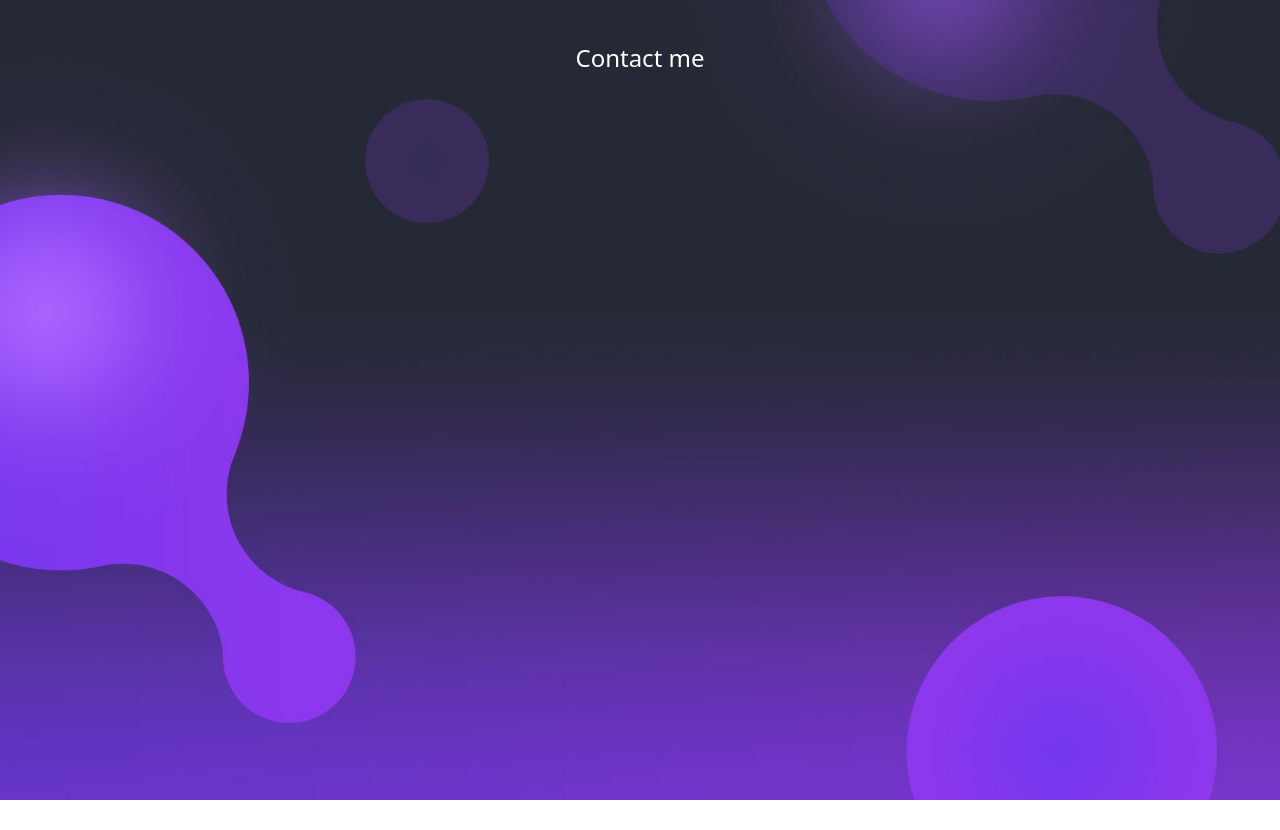
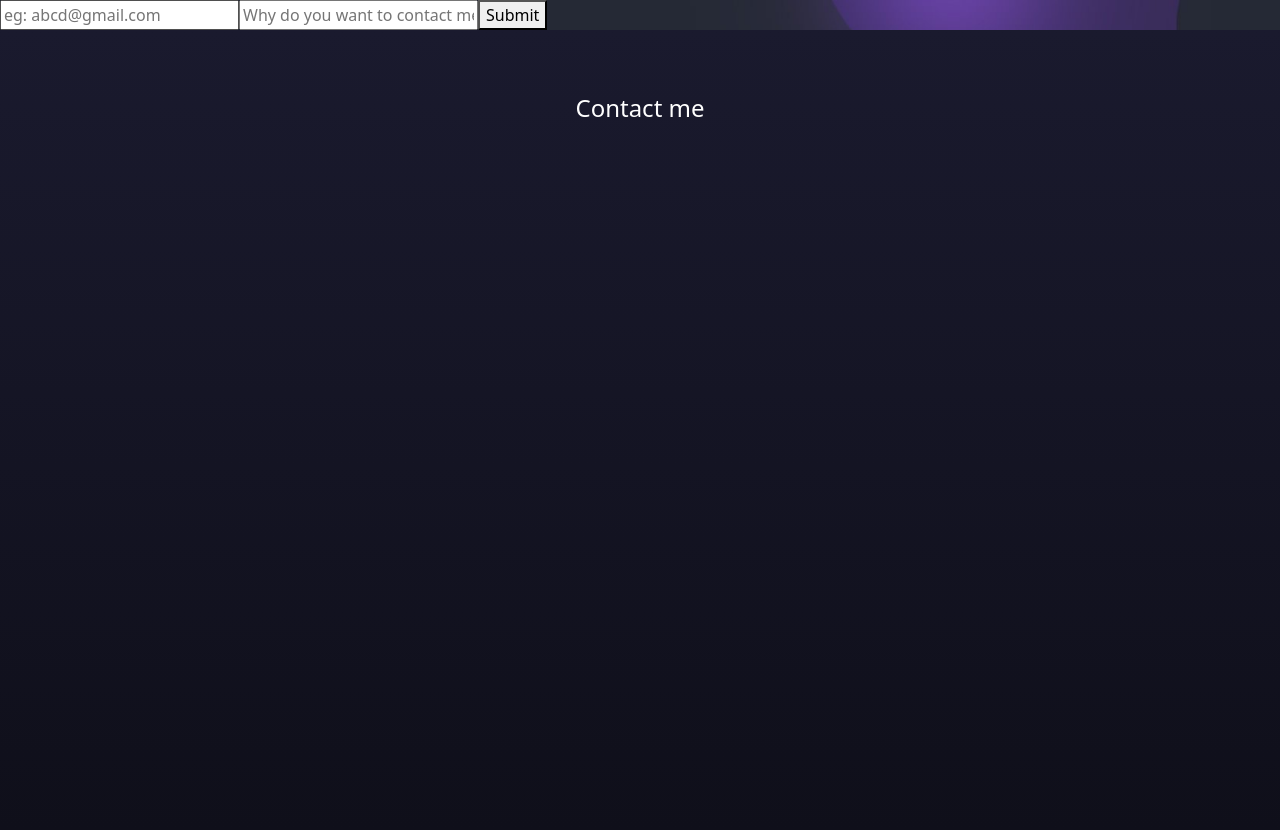
Before and after one commit to omegaopinmthechat/portfolioWebsite, a Next.js app: page /contact in a window 1280 px wide. Before the commit the page ends 800 px from the top, so only its background shows below. Built offline with nearby package versions, Linux system fonts and the light colour scheme.

Commit message:
made the logic and backend connection for contact me form

```diff
--- a/app/contact/page.tsx
+++ b/app/contact/page.tsx
@@ -1,15 +1,73 @@
-import React from 'react'
+"use client"
+import React, { useState } from "react";
+import { supabase } from "../utils/supabase/supabase";
 
-const page = () => {
+const Page = () => {
+  const [email, setEmail] = useState("");
+  const [desc, setDesc] = useState("");
+  const [loading, setLoading] = useState(false);
+
+  const handleSubmit = async (e: React.FormEvent) => {
+    setLoading(true);
+    e.preventDefault();
+    const { data, error } = await supabase
+      .from("contact")
+      .insert([{ email: email, description: desc }]);
+
+    if (error) {
+      console.error("Insert error:", error);
+      setLoading(false);
+    } else {
+      alert(`I will contact you soon on your email: ${email}`)
+      console.log("Insert success:", data);
+      setLoading(false);
+      setEmail("");
+      setDesc("");
+    }
+  };
+
+  if(loading){
+    return <div>Loading</div>;
+  }else{
   return (
-    <div style={{
-      paddingTop: "clamp(20px, 5vw, 40px)",
-      padding: "clamp(20px, 5vw, 40px)",
-      fontSize: "clamp(1.2rem, 3vw, 1.5rem)",
-      textAlign: "center",
-      color: "white"
-    }}>Contact me</div>
-  )
+    <>
+      <div>
+        <form onSubmit={handleSubmit}>
+          <input
+            type="email"
+            value={email}
+            onChange={(e) => setEmail(e.target.value)}
+            className="email"
+            placeholder="eg: abcd@gmail.com"
+            required
+          />
+          <input
+            type="text"
+            value={desc}
+            onChange={(e) => setDesc(e.target.value)}
+            className="desc"
+            placeholder="Why do you want to contact me?"
+            required
+          />
+          <button type="submit">Submit</button>
+        </form>
+      </div>
+      <div
+        style={{
+          paddingTop: "clamp(20px, 5vw, 40px)",
+          fontSize: "clamp(1.2rem, 3vw, 1.5rem)",
+          background: "linear-gradient(to bottom, #1a1a2e, #0f0f1a)",
+          padding: "clamp(40px, 6vw, 60px) clamp(20px, 4vw, 30px)",
+          color: "white",
+          textAlign: "center" as const,
+          minHeight: "100vh",
+        }}
+      >
+        Contact me
+      </div>
+    </>
+  );
 }
+};
 
-export default page
+export default Page;
```
